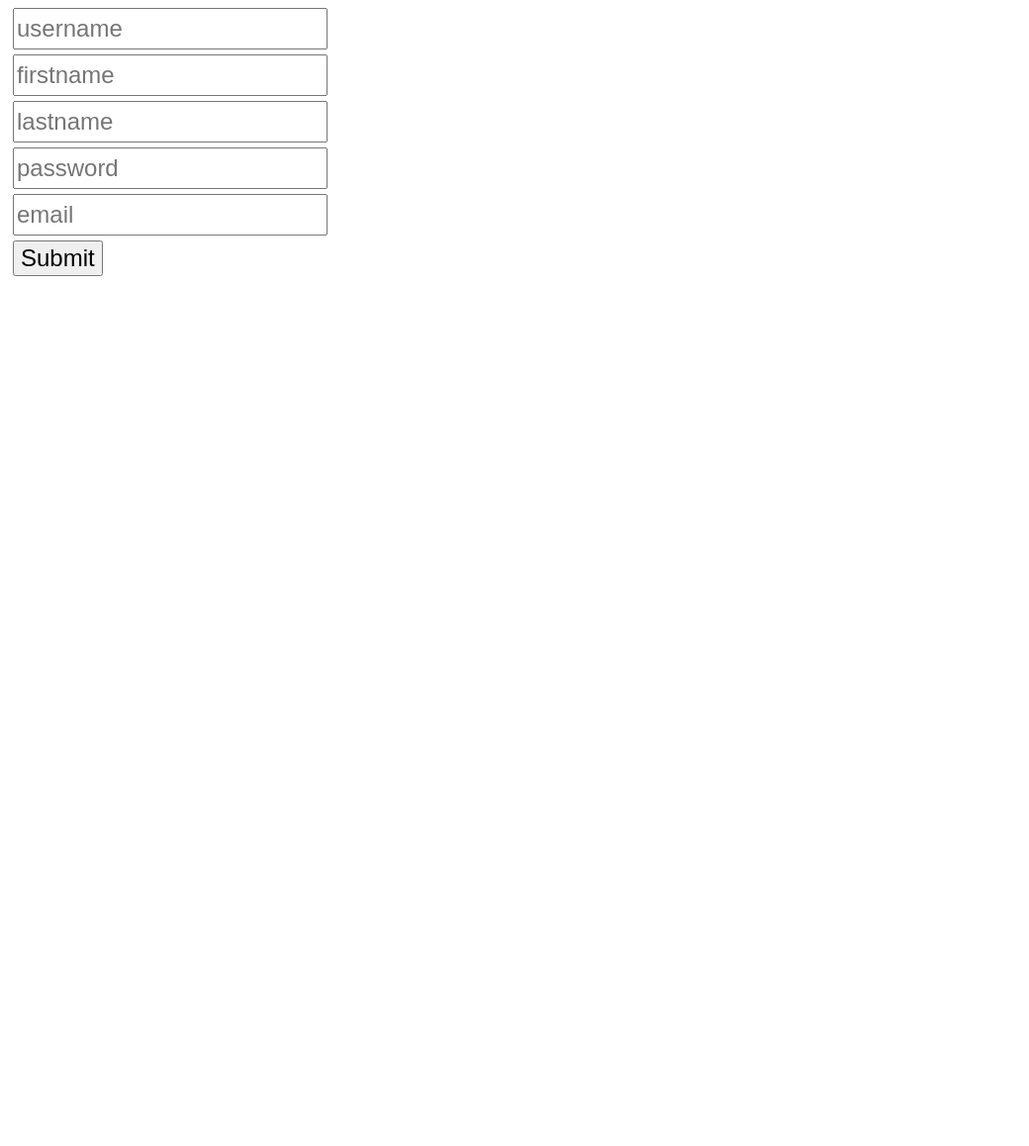
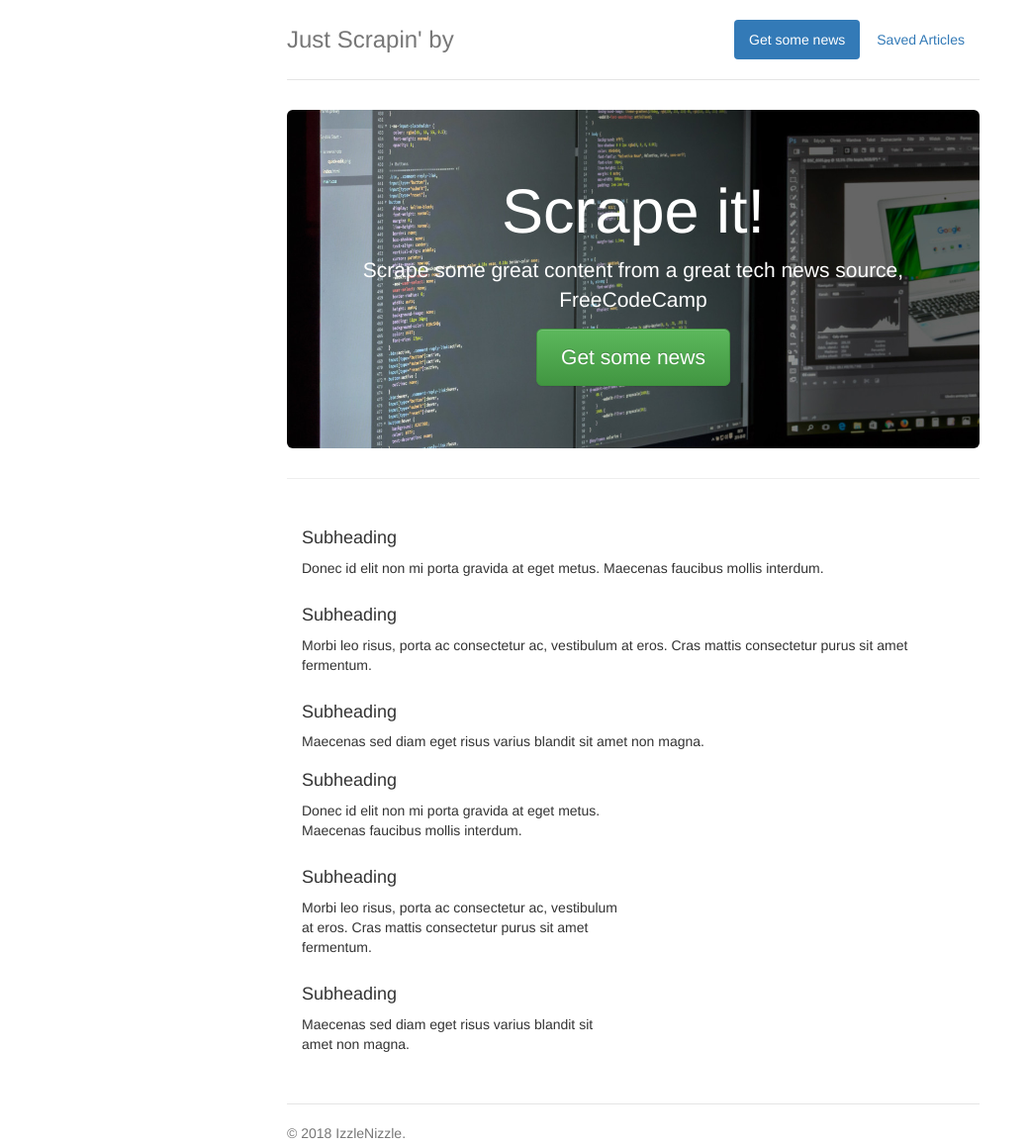
Before and after one commit to IzzleNizzle/scrape2Mongo, a website: page public/index.html in a window 1280 px wide. Shown: the whole page at 99% size, without its empty margins (0-1040 px from the left). Before the commit the page ends 800 px from the top, so only its background shows below. Drawn offline with nearby package versions, Linux system fonts and the light colour scheme.

Commit message:
Made some updates to the front end page.

```diff
--- a/package.json
+++ b/package.json
@@ -12,6 +12,7 @@
   "license": "ISC",
   "dependencies": {
     "body-parser": "^1.18.2",
+    "bootstrap": "^3.3.7",
     "express": "^4.16.1",
     "mongoose": "^5.0.11",
     "morgan": "^1.9.0"
--- /dev/null
+++ b/public/css/bootstrap-narrow.css
@@ -0,0 +1,79 @@
+/* Space out content a bit */
+body {
+  padding-top: 20px;
+  padding-bottom: 20px;
+}
+
+/* Everything but the jumbotron gets side spacing for mobile first views */
+.header,
+.marketing,
+.footer {
+  padding-right: 15px;
+  padding-left: 15px;
+}
+
+/* Custom page header */
+.header {
+  padding-bottom: 20px;
+  border-bottom: 1px solid #e5e5e5;
+}
+/* Make the masthead heading the same height as the navigation */
+.header h3 {
+  margin-top: 0;
+  margin-bottom: 0;
+  line-height: 40px;
+}
+
+/* Custom page footer */
+.footer {
+  padding-top: 19px;
+  color: #777;
+  border-top: 1px solid #e5e5e5;
+}
+
+/* Customize container */
+@media (min-width: 768px) {
+  .container {
+    max-width: 730px;
+  }
+}
+.container-narrow > hr {
+  margin: 30px 0;
+}
+
+/* Main marketing message and sign up button */
+.jumbotron {
+  text-align: center;
+  border-bottom: 1px solid #e5e5e5;
+}
+.jumbotron .btn {
+  padding: 14px 24px;
+  font-size: 21px;
+}
+
+/* Supporting marketing content */
+.marketing {
+  margin: 40px 0;
+}
+.marketing p + h4 {
+  margin-top: 28px;
+}
+
+/* Responsive: Portrait tablets and up */
+@media screen and (min-width: 768px) {
+  /* Remove the padding we set earlier */
+  .header,
+  .marketing,
+  .footer {
+    padding-right: 0;
+    padding-left: 0;
+  }
+  /* Space out the masthead */
+  .header {
+    margin-bottom: 30px;
+  }
+  /* Remove the bottom border on the jumbotron for visual effect */
+  .jumbotron {
+    border-bottom: 0;
+  }
+}
--- a/public/index.html
+++ b/public/index.html
@@ -1,28 +1,99 @@
 <!DOCTYPE html>
-<html lang="en-us">
+<html lang="en">
 
 <head>
-	<meta charset="UTF-8">
-	<title>Custom Method Exercise</title>
+	<meta charset="utf-8">
+	<meta http-equiv="X-UA-Compatible" content="IE=edge">
+	<meta name="viewport" content="width=device-width, initial-scale=1">
+	<!-- The above 3 meta tags *must* come first in the head; any other head content must come *after* these tags -->
+	<meta name="description" content="">
+	<meta name="author" content="">
+	<title>IzzleNizzle's Scrapin' to Mongo</title>
+
+	<!-- Latest compiled and minified CSS -->
+	<link rel="stylesheet" href="https://maxcdn.bootstrapcdn.com/bootstrap/3.3.7/css/bootstrap.min.css" integrity="sha384-BVYiiSIFeK1dGmJRAkycuHAHRg32OmUcww7on3RYdg4Va+PmSTsz/K68vbdEjh4u"
+	 crossorigin="anonymous">
+
+	<!-- Optional theme -->
+	<link rel="stylesheet" href="https://maxcdn.bootstrapcdn.com/bootstrap/3.3.7/css/bootstrap-theme.min.css" integrity="sha384-rHyoN1iRsVXV4nD0JutlnGaslCJuC7uwjduW9SVrLvRYooPp2bWYgmgJQIXwl/Sp"
+	 crossorigin="anonymous">
+
+	<!-- Custom styles for this template -->
+	<link href="./css/bootstrap-narrow.css" rel="stylesheet">
+
 	<style>
-		input {
-			display: block;
-			height: 36px;
-			margin: 5px;
-			font-size: 24px;
+
+		.jumbotron {
+			background-image: url("./assets/tech.jpg");
+			background-size: cover;
+			color: white;
 		}
+
 	</style>
+
 </head>
 
 <body>
-	<form action="/submit" method="post">
-		<input type="text" name="username" placeholder="username">
-		<input type="text" name="firstName" placeholder="firstname">
-		<input type="text" name="lastName" placeholder="lastname">
-		<input type="password" name="password" placeholder="password">
-		<input type="text" name="email" placeholder="email">
-		<input type="submit">
-	</form>
+
+	<div class="container">
+		<div class="header clearfix">
+			<nav>
+				<ul class="nav nav-pills pull-right">
+					<li role="presentation" class="active">
+						<a href="#">Get some news</a>
+					</li>
+					<li role="presentation">
+						<a href="#">Saved Articles</a>
+					</li>
+				</ul>
+			</nav>
+			<h3 class="text-muted">Just Scrapin' by</h3>
+		</div>
+
+		<div class="jumbotron">
+			<h1>Scrape it!</h1>
+			<p class="lead">Scrape some great content from a great tech news source, FreeCodeCamp</p>
+			<p>
+				<a class="btn btn-lg btn-success" href="#" role="button">Get some news</a>
+			</p>
+		</div>
+		<!-- Divider -->
+		<hr>
+
+		<div class="row marketing">
+			<div class="col-lg-12">
+				<h4>Subheading</h4>
+				<p>Donec id elit non mi porta gravida at eget metus. Maecenas faucibus mollis interdum.</p>
+
+				<h4>Subheading</h4>
+				<p>Morbi leo risus, porta ac consectetur ac, vestibulum at eros. Cras mattis consectetur purus sit amet fermentum.</p>
+
+				<h4>Subheading</h4>
+				<p>Maecenas sed diam eget risus varius blandit sit amet non magna.</p>
+			</div>
+
+			<div class="col-lg-6">
+				<h4>Subheading</h4>
+				<p>Donec id elit non mi porta gravida at eget metus. Maecenas faucibus mollis interdum.</p>
+
+				<h4>Subheading</h4>
+				<p>Morbi leo risus, porta ac consectetur ac, vestibulum at eros. Cras mattis consectetur purus sit amet fermentum.</p>
+
+				<h4>Subheading</h4>
+				<p>Maecenas sed diam eget risus varius blandit sit amet non magna.</p>
+			</div>
+		</div>
+
+		<footer class="footer">
+			<p>&copy; 2018 IzzleNizzle.</p>
+		</footer>
+
+	</div>
+	<!-- /container -->
+
+	<!-- Latest compiled and minified JavaScript -->
+	<script src="https://maxcdn.bootstrapcdn.com/bootstrap/3.3.7/js/bootstrap.min.js" integrity="sha384-Tc5IQib027qvyjSMfHjOMaLkfuWVxZxUPnCJA7l2mCWNIpG9mGCD8wGNIcPD7Txa"
+	 crossorigin="anonymous"></script>
 </body>
 
 </html>
```
Also changed, not shown: public/assets/tech.jpg (added), 1 other file.
